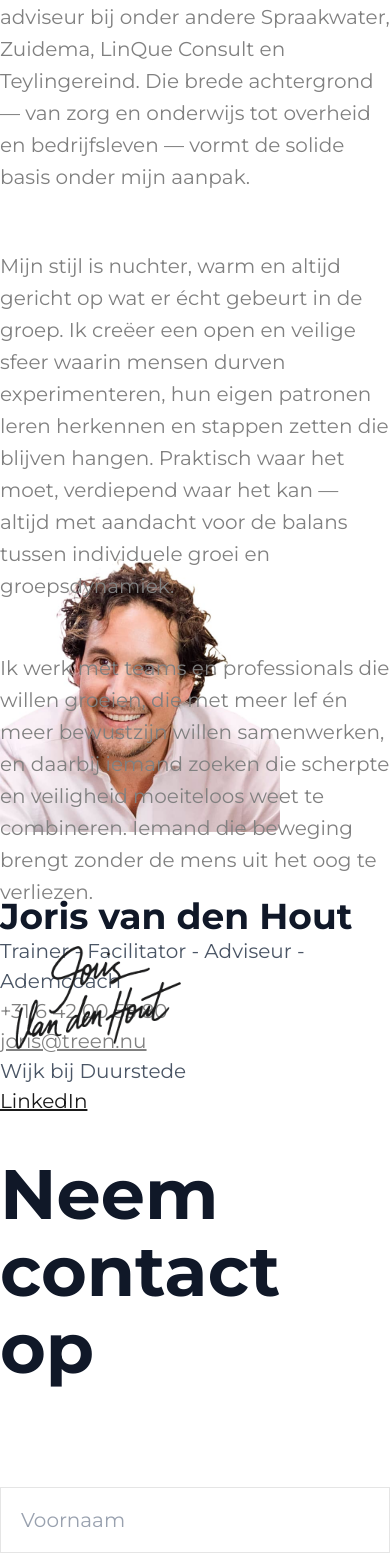
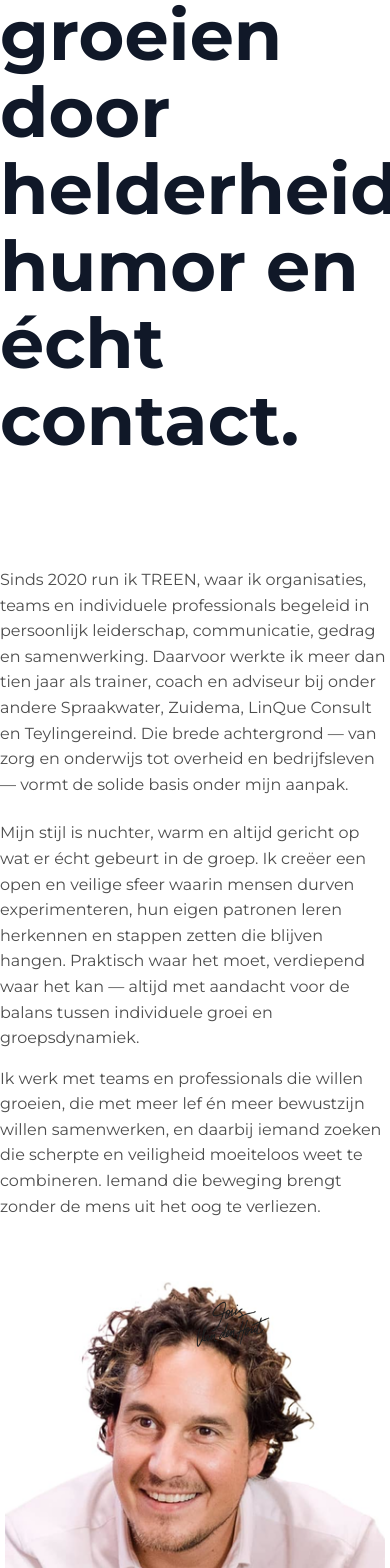
Before and after one commit to jonassmets/treen, a Next.js app: page / in a window 390 px wide. Shown: the part 432-2000 px from the top of the page. Built offline with nearby package versions, Linux system fonts and the light colour scheme.

Commit message:
Fix mobile

```diff
--- a/app/globals.css
+++ b/app/globals.css
@@ -102,3 +102,258 @@ body {
   opacity: 1;
   transform: translate3d(0, var(--parallax-offset), 0);
 }
+
+@media (max-width: 768px) {
+  /* Reset global rhythm for mobile screens */
+  body {
+    font-size: 16px;
+    line-height: 1.58;
+    scroll-snap-type: none;
+    overflow-x: hidden;
+  }
+
+  main {
+    font-size: clamp(1rem, 2.4vw, 1.125rem);
+  }
+
+  img,
+  video {
+    max-width: 100%;
+    height: auto;
+  }
+
+  /* Stack hero content vertically with even breathing room */
+  .hero-section {
+    min-height: auto !important;
+    height: auto !important;
+    padding: 56px 0 28px;
+    align-items: flex-start;
+  }
+
+  .hero-shell {
+    height: auto;
+    justify-content: flex-start;
+    gap: 28px;
+  }
+
+  .hero-shell h1 {
+    font-size: clamp(2rem, 7vw, 2.5rem);
+    line-height: 1.25;
+    margin-bottom: 16px;
+    max-width: 18ch;
+  }
+
+  .hero-grid {
+    display: flex;
+    flex-direction: column;
+    gap: 24px;
+  }
+
+  .hero-grid p {
+    font-size: clamp(1rem, 3.3vw, 1.1rem);
+    line-height: 1.6;
+    max-width: 46ch;
+    color: #4d4d4d;
+  }
+
+  /* Hide the standalone signature so we can reintroduce it over the portrait */
+  .signature-container {
+    display: none;
+  }
+
+  /* Profile block stacks and centers everything */
+  .profile-section {
+    min-height: auto !important;
+    padding: 24px 0 88px;
+  }
+
+  .profile-stack {
+    flex-direction: column;
+    align-items: center;
+    text-align: center;
+    gap: 36px;
+  }
+
+  .profile-stack h2 {
+    font-size: clamp(1.8rem, 5.8vw, 2.3rem);
+    line-height: 1.2;
+  }
+
+  .profile-stack p,
+  .profile-stack a,
+  .profile-stack .text-gray-600 {
+    font-size: clamp(0.95rem, 3.2vw, 1.05rem);
+    line-height: 1.55;
+  }
+
+  .profile-stack .flex-1 {
+    width: 100%;
+    text-align: center;
+  }
+
+  .profile-stack .flex-1 a {
+    justify-content: center;
+  }
+
+  /* Portrait fills the viewport width and hosts the signature overlay */
+  .profile-photo-wrapper {
+    position: relative;
+    width: 90vw;
+    max-width: 380px;
+    margin: 0 auto;
+    border-radius: 40px;
+    overflow: hidden;
+  }
+
+  .profile-photo-wrapper img {
+    width: 100% !important;
+    height: auto !important;
+    border-radius: 40px;
+    display: block;
+  }
+
+  .profile-photo-wrapper::after {
+    content: '';
+    position: absolute;
+    top: 5%;
+    right: 6%;
+    width: min(60%, 210px);
+    aspect-ratio: 256 / 120;
+    background-image: url('/signature.png');
+    background-repeat: no-repeat;
+    background-size: contain;
+    z-index: 2;
+    pointer-events: none;
+  }
+
+  .profile-stack a {
+    display: inline-flex;
+    align-items: center;
+    margin: 0 auto;
+  }
+
+  /* Refresh collage container for mobile animation */
+  .float-collage {
+    margin-top: 8px;
+    height: 120vh;
+    padding: 32px 0 120px;
+  }
+
+  .float-item {
+    opacity: 0.95;
+    width: clamp(180px, 60vw, 280px);
+  }
+
+  .float-media {
+    border-radius: 20px;
+  }
+
+  .contact-section {
+    min-height: auto !important;
+    margin-top: 0;
+    padding: 48px 0 96px;
+  }
+
+  .contact-title {
+    font-size: clamp(2rem, 6vw, 2.4rem);
+    line-height: 1.2;
+    margin-bottom: 32px !important;
+  }
+
+  .contact-form {
+    font-size: clamp(0.95rem, 3vw, 1.05rem);
+    line-height: 1.55;
+  }
+
+  .contact-grid {
+    gap: 20px;
+  }
+
+  .contact-form input,
+  .contact-form textarea {
+    font-size: inherit;
+    border-radius: 32px;
+    padding: 14px 18px;
+  }
+
+  .contact-form textarea {
+    min-height: 180px;
+  }
+
+  .contact-submit {
+    width: 100%;
+    margin-top: 40px !important;
+    padding: 18px 32px !important;
+    text-align: center;
+    font-size: 1rem;
+  }
+
+  .site-footer .text-gray-500 {
+    flex-direction: column;
+    gap: 8px;
+    text-align: center;
+  }
+}
+
+@media (max-width: 480px) {
+  body {
+    font-size: 15px;
+  }
+
+  .hero-section {
+    padding: 44px 0 20px;
+  }
+
+  .hero-shell {
+    gap: 20px;
+  }
+
+  .hero-shell h1 {
+    font-size: clamp(1.85rem, 9vw, 2.2rem);
+    margin-bottom: 12px;
+  }
+
+  .hero-grid {
+    gap: 18px;
+  }
+
+  .profile-section {
+    padding-bottom: 72px;
+  }
+
+  .profile-stack {
+    gap: 24px;
+  }
+
+  .profile-photo-wrapper {
+    width: 100%;
+    border-radius: 28px;
+  }
+
+  .profile-photo-wrapper::after {
+    top: 3%;
+    right: 4%;
+    width: min(65%, 180px);
+  }
+
+  .contact-section {
+    padding: 40px 0 72px;
+  }
+
+  .contact-grid {
+    gap: 16px;
+  }
+
+  .contact-form input,
+  .contact-form textarea {
+    padding: 12px 14px;
+  }
+
+  .contact-submit {
+    margin-top: 32px !important;
+  }
+
+  .site-footer {
+    padding: 32px 1.5rem;
+  }
+}
--- a/app/page.tsx
+++ b/app/page.tsx
@@ -65,6 +65,7 @@ export default function Home() {
   const collageItemRefs = useRef<(HTMLDivElement | null)[]>([]);
   const scrollRevealRefs = useRef<(HTMLDivElement | null)[]>([]);
   const scrollFrameRef = useRef<number | null>(null);
+  const mobileDriftFrameRef = useRef<number | null>(null);
   const signatureFrameRef = useRef<number | null>(null);
   const signatureBaseScrollRef = useRef<number | null>(null);
 
@@ -148,9 +149,159 @@ export default function Home() {
   };
 
   useEffect(() => {
+    if (collageImages.length === 0 || typeof window === 'undefined') {
+      collageItemRefs.current = [];
+      return undefined;
+    }
+
+    collageItemRefs.current = collageItemRefs.current.slice(0, collageImages.length);
+
+    const setupDesktop = () => {
+      const updatePositions = () => {
+        const section = collageSectionRef.current;
+        if (!section) {
+          scrollFrameRef.current = null;
+          return;
+        }
+
+        const viewportHeight = window.innerHeight || 1;
+        const viewportWidth = window.innerWidth || 1;
+        const sectionTop = section.offsetTop;
+        const sectionHeight = section.offsetHeight || viewportHeight;
+        const rangeStart = sectionTop - viewportHeight;
+        const rangeEnd = sectionTop + sectionHeight;
+        const totalRange = rangeEnd - rangeStart || 1;
+
+        const rawProgress = (window.scrollY - rangeStart) / totalRange;
+        const progress = Math.min(1, Math.max(0, rawProgress));
+
+        collageItemRefs.current.forEach((item, idx) => {
+          const config = collageImages[idx];
+          if (!item || !config) return;
+
+          const travelDistance = viewportWidth * 2.2 + config.size + config.offset;
+          const translateX =
+            viewportWidth + config.offset - progress * travelDistance * config.speedFactor;
+          const entryYOffset = ENTRY_Y_OFFSETS[idx % ENTRY_Y_OFFSETS.length] ?? 0;
+          const translateY = viewportHeight * entryYOffset * (1 - progress);
+
+          item.style.transform = `translate3d(${translateX}px, ${translateY}px, 0)`;
+        });
+
+        scrollFrameRef.current = null;
+      };
+
+      const scheduleUpdate = () => {
+        if (scrollFrameRef.current === null) {
+          scrollFrameRef.current = window.requestAnimationFrame(updatePositions);
+        }
+      };
+
+      scheduleUpdate();
+      window.addEventListener('scroll', scheduleUpdate, { passive: true });
+      window.addEventListener('resize', scheduleUpdate);
+
+      return () => {
+        if (scrollFrameRef.current !== null) {
+          window.cancelAnimationFrame(scrollFrameRef.current);
+          scrollFrameRef.current = null;
+        }
+        window.removeEventListener('scroll', scheduleUpdate);
+        window.removeEventListener('resize', scheduleUpdate);
+      };
+    };
+
+    const setupMobile = () => {
+      // Guard clause – only run this pathway when the requested mobile breakpoint is active.
+      if (window.innerWidth > 768) {
+        return setupDesktop();
+      }
+
+      const getStates = () => {
+        const viewportWidth = window.innerWidth || 1;
+        const viewportHeight = window.innerHeight || 1;
+
+        return collageItemRefs.current.map((item, idx) => {
+          if (!item) return null;
+          const rect = item.getBoundingClientRect();
+          const baseSpeed = idx % 2 === 0 ? 0.35 : 0.55;
+          return {
+            width: rect.width || (collageImages[idx]?.size ?? 320),
+            x: viewportWidth + Math.random() * viewportWidth,
+            y: ((viewportHeight / (collageItemRefs.current.length + 1)) * (idx + 1)) + idx * 10,
+            speed: baseSpeed * (0.5 + Math.random() * 0.5),
+            wiggleAmplitude: 4 + Math.random() * 4,
+            wiggleFrequency: (Math.PI * 2) / (2000 + Math.random() * 2000),
+            phase: Math.random() * Math.PI * 2,
+          };
+        });
+      };
+
+      let states = getStates();
+
+      const animate = (timestamp: number) => {
+        if (window.innerWidth > 768) {
+          return;
+        }
+
+        collageItemRefs.current.forEach((item, idx) => {
+          const state = states[idx];
+          if (!item || !state) return;
+
+          state.x -= state.speed;
+          // Restart the drift once an image exits the viewport to keep the loop seamless.
+          if (state.x < -state.width) {
+            state.x = (window.innerWidth || 1) + Math.random() * (window.innerWidth || 1) * 0.4;
+            state.y = Math.random() * ((window.innerHeight || 1) * 0.8);
+            // Random phase offsets double as wiggle delays so every item feels unique.
+            state.phase = Math.random() * Math.PI * 2;
+          }
+          const wiggle = Math.sin(timestamp * state.wiggleFrequency + state.phase) * state.wiggleAmplitude;
+          item.style.transform = `translate3d(${state.x}px, ${state.y + wiggle}px, 0)`;
+        });
+
+        mobileDriftFrameRef.current = window.requestAnimationFrame(animate);
+      };
+
+      mobileDriftFrameRef.current = window.requestAnimationFrame(animate);
+
+      const handleResize = () => {
+        if (window.innerWidth > 768) {
+          return;
+        }
+        states = getStates();
+      };
+
+      window.addEventListener('resize', handleResize);
+
+      return () => {
+        if (mobileDriftFrameRef.current !== null) {
+          window.cancelAnimationFrame(mobileDriftFrameRef.current);
+          mobileDriftFrameRef.current = null;
+        }
+        window.removeEventListener('resize', handleResize);
+      };
+    };
+
+    const mediaQuery = window.matchMedia('(max-width: 768px)');
+    let activeCleanup = mediaQuery.matches ? setupMobile() : setupDesktop();
+
+    const handleChange = (event: MediaQueryListEvent) => {
+      activeCleanup?.();
+      activeCleanup = event.matches ? setupMobile() : setupDesktop();
+    };
+
+    mediaQuery.addEventListener('change', handleChange);
+
+    return () => {
+      activeCleanup?.();
+      mediaQuery.removeEventListener('change', handleChange);
+    };
+  }, [collageImages]);
+
+  useEffect(() => {
     document.body.style.backgroundColor = accentColor;
 
-    // Add custom selection color style
     const style = document.createElement('style');
     style.innerHTML = `
       ::selection {
@@ -280,74 +431,13 @@ export default function Home() {
     };
   }, []);
 
-  useEffect(() => {
-    if (collageImages.length === 0) {
-      collageItemRefs.current = [];
-      return;
-    }
-
-    collageItemRefs.current = collageItemRefs.current.slice(0, collageImages.length);
-
-    const updatePositions = () => {
-      const section = collageSectionRef.current;
-      if (!section) {
-  scrollFrameRef.current = null;
-        return;
-      }
-
-      const viewportHeight = window.innerHeight || 1;
-      const viewportWidth = window.innerWidth || 1;
-      const sectionTop = section.offsetTop;
-      const sectionHeight = section.offsetHeight || viewportHeight;
-      const rangeStart = sectionTop - viewportHeight;
-      const rangeEnd = sectionTop + sectionHeight;
-      const totalRange = rangeEnd - rangeStart || 1;
-
-      const rawProgress = (window.scrollY - rangeStart) / totalRange;
-      const progress = Math.min(1, Math.max(0, rawProgress));
-
-      collageItemRefs.current.forEach((item, idx) => {
-        const config = collageImages[idx];
-        if (!item || !config) return;
-
-        const travelDistance = viewportWidth * 2.2 + config.size + config.offset;
-        const translateX =
-          viewportWidth + config.offset - progress * travelDistance * config.speedFactor;
-        const entryYOffset = ENTRY_Y_OFFSETS[idx % ENTRY_Y_OFFSETS.length] ?? 0;
-        const translateY = viewportHeight * entryYOffset * (1 - progress);
-
-        item.style.transform = `translate3d(${translateX}px, ${translateY}px, 0)`;
-      });
-
-  scrollFrameRef.current = null;
-    };
-
-    const scheduleUpdate = () => {
-      if (scrollFrameRef.current === null) {
-        scrollFrameRef.current = window.requestAnimationFrame(updatePositions);
-      }
-    };
-
-    scheduleUpdate();
-    window.addEventListener('scroll', scheduleUpdate, { passive: true });
-    window.addEventListener('resize', scheduleUpdate);
-
-    return () => {
-      if (scrollFrameRef.current !== null) {
-        window.cancelAnimationFrame(scrollFrameRef.current);
-      }
-      window.removeEventListener('scroll', scheduleUpdate);
-      window.removeEventListener('resize', scheduleUpdate);
-    };
-  }, [collageImages]);
-
   return (
     <main className="bg-white" style={{
       fontSize: '20px',
       position: 'relative'
     }}>
       {/* Hero Section - Entry Text + Paragraphs */}
-      <section className="w-full flex items-center justify-center" style={{
+      <section className="hero-section w-full flex items-center justify-center" style={{
         minHeight: '100vh',
         height: '100vh',
         scrollSnapAlign: 'start',
@@ -356,7 +446,7 @@ export default function Home() {
         alignItems: 'center'
       }}>
         <div
-          className="w-full px-6 md:px-12"
+          className="hero-shell w-full px-6 md:px-12"
           style={{
             maxWidth: '979px',
             position: 'relative',
@@ -368,13 +458,13 @@ export default function Home() {
           }}
         >
   {/* Hero Title */}
-        <h1 className="font-bold text-gray-900 text-left" style={{ fontWeight: 700, fontSize: '70px', lineHeight: '1.1em', marginBottom: '100px' }}>
+  <h1 className="hero-title font-bold text-gray-900 text-left" style={{ fontWeight: 700, fontSize: '70px', lineHeight: '1.1em', marginBottom: '100px' }}>
           Fijn dat je hier bent.<br />
           Ik help mensen en teams groeien door helderheid, humor en écht contact.
         </h1>
 
     {/* Three Column Layout */}
-        <div className="grid grid-cols-1 md:grid-cols-3 gap-12 md:gap-20 items-start">
+    <div className="hero-grid grid grid-cols-1 md:grid-cols-3 gap-12 md:gap-20 items-start">
           {/* Column 1 - Longest */}
           <div
             className="space-y-8 text-left scroll-reveal"
@@ -439,7 +529,7 @@ export default function Home() {
       </section>
 
       {/* Profile Section - Below the fold */}
-      <section className="w-full flex items-center justify-center" style={{
+      <section className="profile-section w-full flex items-center justify-center" style={{
         minHeight: '100vh',
         scrollSnapAlign: 'start',
         scrollSnapStop: 'always',
@@ -447,7 +537,8 @@ export default function Home() {
         alignItems: 'center'
       }}>
         <div className="w-full px-6 md:px-12" style={{ maxWidth: '979px' }}>
-        <div className="flex flex-col md:flex-row gap-16 items-start text-left">
+        <div className="profile-stack flex flex-col md:flex-row gap-16 items-start text-left">
+          <div className="profile-photo-wrapper">
             <Image
               src="/profile.jpg"
               alt="Joris van den Hout"
@@ -455,6 +546,7 @@ export default function Home() {
               height={350}
               className="rounded-lg"
             />
+          </div>
           <div className="flex-1 text-left">
             <h2 className="text-4xl font-bold text-gray-900 mb-6">Joris van den Hout</h2>
             <p className="text-gray-600 mb-8">
@@ -504,7 +596,7 @@ export default function Home() {
       {/* Floating Collage Section */}
       <section
         ref={collageSectionRef}
-        className="w-full float-collage hidden md:block"
+        className="w-full float-collage"
         style={{
           scrollSnapAlign: 'start',
           scrollSnapStop: 'always',
@@ -543,7 +635,7 @@ export default function Home() {
       </section>
 
       {/* Contact Form */}
-      <section className="w-full flex items-center justify-center" style={{
+      <section className="contact-section w-full flex items-center justify-center" style={{
         minHeight: '100vh',
         scrollSnapAlign: 'start',
         scrollSnapStop: 'always',
@@ -552,14 +644,14 @@ export default function Home() {
         marginTop: '-100px'
       }}>
         <div className="w-full px-6 md:px-12" style={{ maxWidth: '979px', position: 'relative', zIndex: 1 }}>
-        <h2 className="font-bold text-gray-900 text-left" style={{ fontWeight: 700, fontSize: '70px', lineHeight: '1.1em', marginBottom: '100px' }}>Neem contact op</h2>
+        <h2 className="contact-title font-bold text-gray-900 text-left" style={{ fontWeight: 700, fontSize: '70px', lineHeight: '1.1em', marginBottom: '100px' }}>Neem contact op</h2>
         <form
-          className="text-left"
+          className="text-left contact-form"
           style={{ color: '#808080', lineHeight: '1.6em' }}
           onSubmit={handleContactSubmit}
           noValidate
         >
-          <div className="grid grid-cols-1 md:grid-cols-2 gap-16">
+          <div className="contact-grid grid grid-cols-1 md:grid-cols-2 gap-16">
             <div>
               <input
                 type="text"
@@ -652,7 +744,7 @@ export default function Home() {
           </div>
           <button
             type="submit"
-            className="bg-gray-900 text-white font-semibold transition-colors disabled:opacity-60"
+            className="contact-submit bg-gray-900 text-white font-semibold transition-colors disabled:opacity-60"
             style={{ borderRadius: '50px', marginTop: '48px', padding: '20px 60px' }}
             onMouseEnter={(e) => e.currentTarget.style.backgroundColor = accentColor}
             onMouseLeave={(e) => e.currentTarget.style.backgroundColor = '#1a1a1a'}
@@ -681,7 +773,7 @@ export default function Home() {
       </section>
 
       {/* Footer */}
-      <div className="w-full px-6 md:px-12 py-16 border-t border-gray-200 flex justify-center" style={{ position: 'relative', zIndex: 1 }}>
+      <div className="site-footer w-full px-6 md:px-12 py-16 border-t border-gray-200 flex justify-center" style={{ position: 'relative', zIndex: 1 }}>
         <div style={{ maxWidth: '979px', width: '100%' }}>
           <div className="text-gray-500 text-sm flex justify-between items-center">
           <p>© 2025 TREEN. All Rights Reserved.</p>
```
Lines whose indentation alone changed are shown as unchanged.
